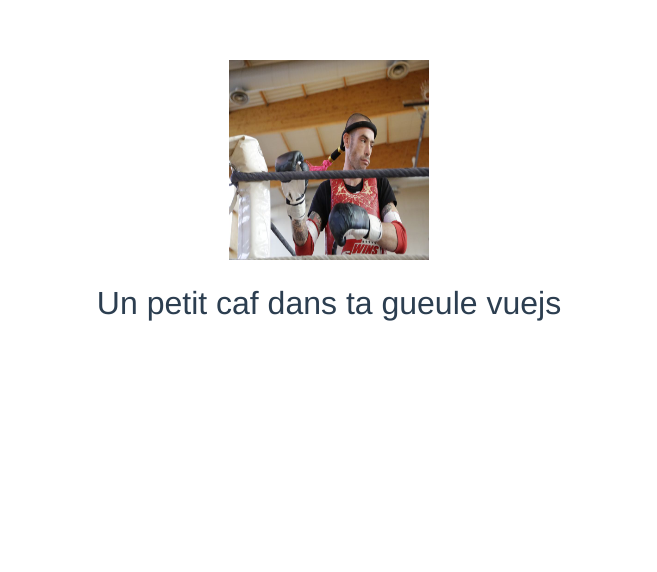
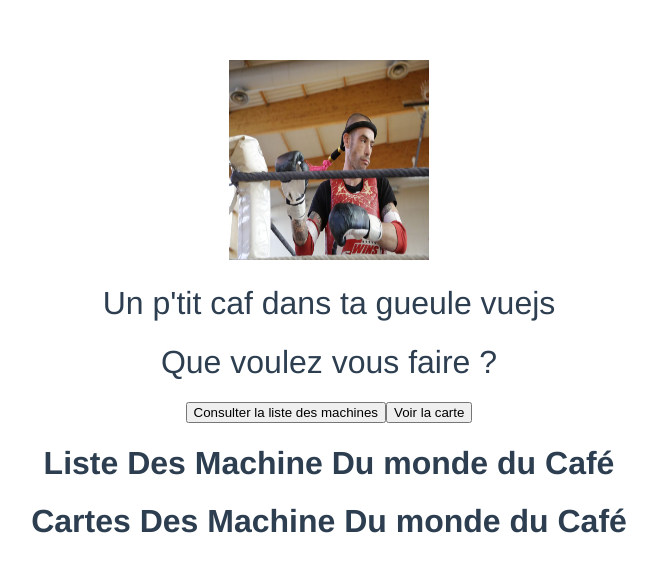
Before and after one commit to JosseDavid-1976/Caf_Appli_vuejs, a Vue app: page / in a window 1280 px wide. Shown: the top 572 px of the page, without its empty margins (311-968 px from the left). Built offline with nearby package versions, Linux system fonts and the light colour scheme.

Commit message:
Fin Etape3 Ajout composants list et map

```diff
--- a/src/App.vue
+++ b/src/App.vue
@@ -2,18 +2,39 @@
     <div id="app">
         <img src="src/images/david_monkon.jpg">
         <h1>{{ titre }}</h1>
-
+        <h1>{{yourchoice}}</h1>
+        <button @click="onMachinesListClick">Consulter la liste des machines</button>
+        <button @click="onMapClick">Voir la carte</button>
+        <ListeMachine></ListeMachine>
+        <MachinesMap></MachinesMap>
     </div>
 </template>
 
 <script>
+    import MachinesList from './MachinesList.vue'
+    import MachinesMap from './MachinesMap.vue'
     export default {
         name: 'app',
-  data () {
+        data() {
             return {
-      titre: 'Un petit caf dans ta gueule vuejs'
+                titre: "Un p'tit caf dans ta gueule vuejs",
+                yourchoice: 'Que voulez vous faire ?'
             }
+        },
+        methods: {
+            onMachinesListClick (){
+                window.alert("Pif Paf ");
+            },
+            onMapClick () {
+                window.alert("Pouf Paf Pif ");
             }
+            },
+    components: {
+           'ListeMachine': MachinesList,
+            'MachinesMap': MachinesMap
+    }
+
+
     }
 </script>
 
--- /dev/null
+++ b/src/MachinesList.vue
@@ -0,0 +1,15 @@
+<template>
+    <div>
+    <h1>Liste Des Machine Du monde du Café</h1>
+    </div>
+</template>
+
+<script>
+    export default {
+        name: "MachinesList"
+    }
+</script>
+
+<style scoped>
+
+</style>
--- /dev/null
+++ b/src/MachinesMap.vue
@@ -0,0 +1,15 @@
+<template>
+    <div>
+    <h1>Cartes Des Machine Du monde du Café</h1>
+    </div>
+</template>
+
+<script>
+    export default {
+        name: "MachinesMap"
+    }
+</script>
+
+<style scoped>
+
+</style>
```
Lines whose indentation alone changed are shown as unchanged.
